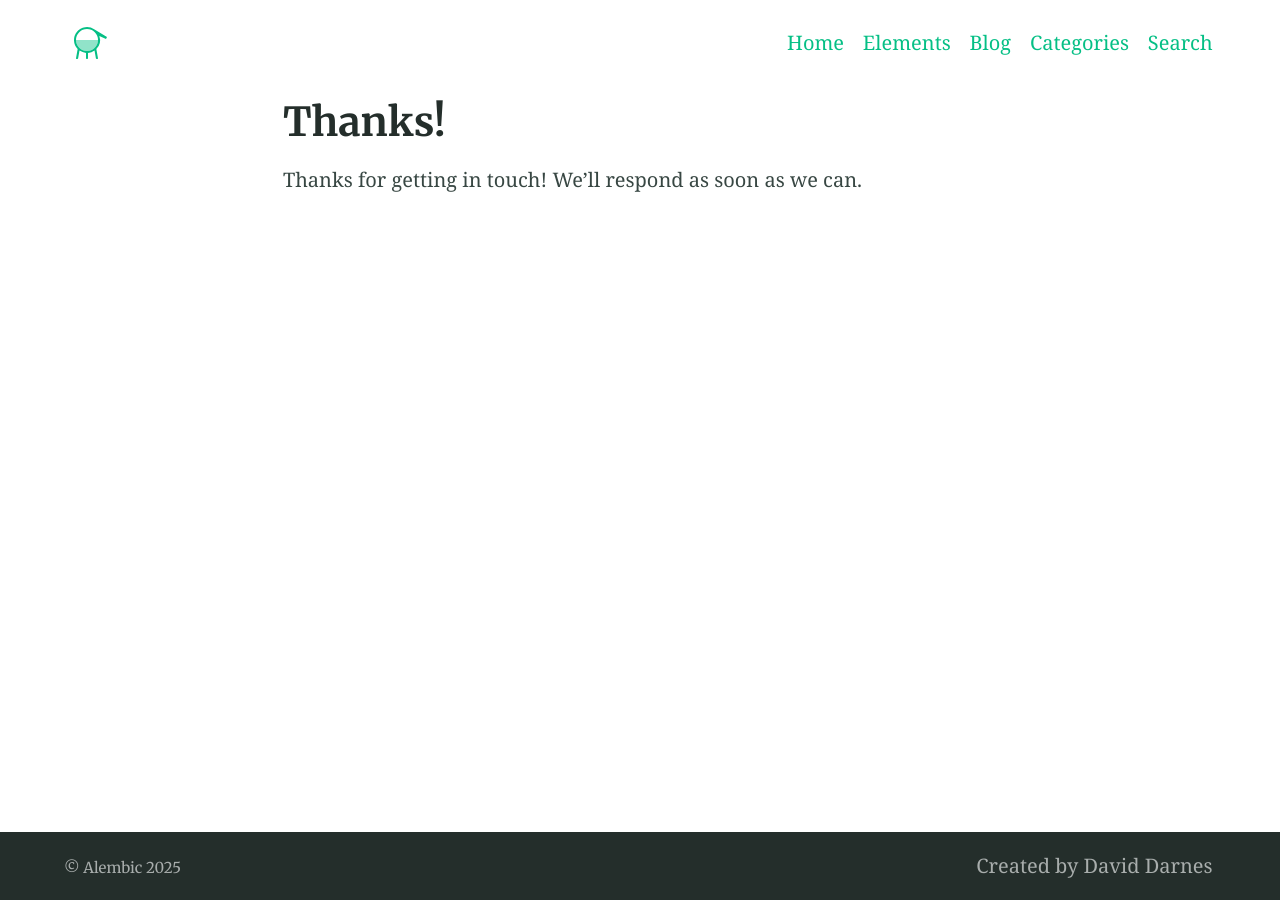
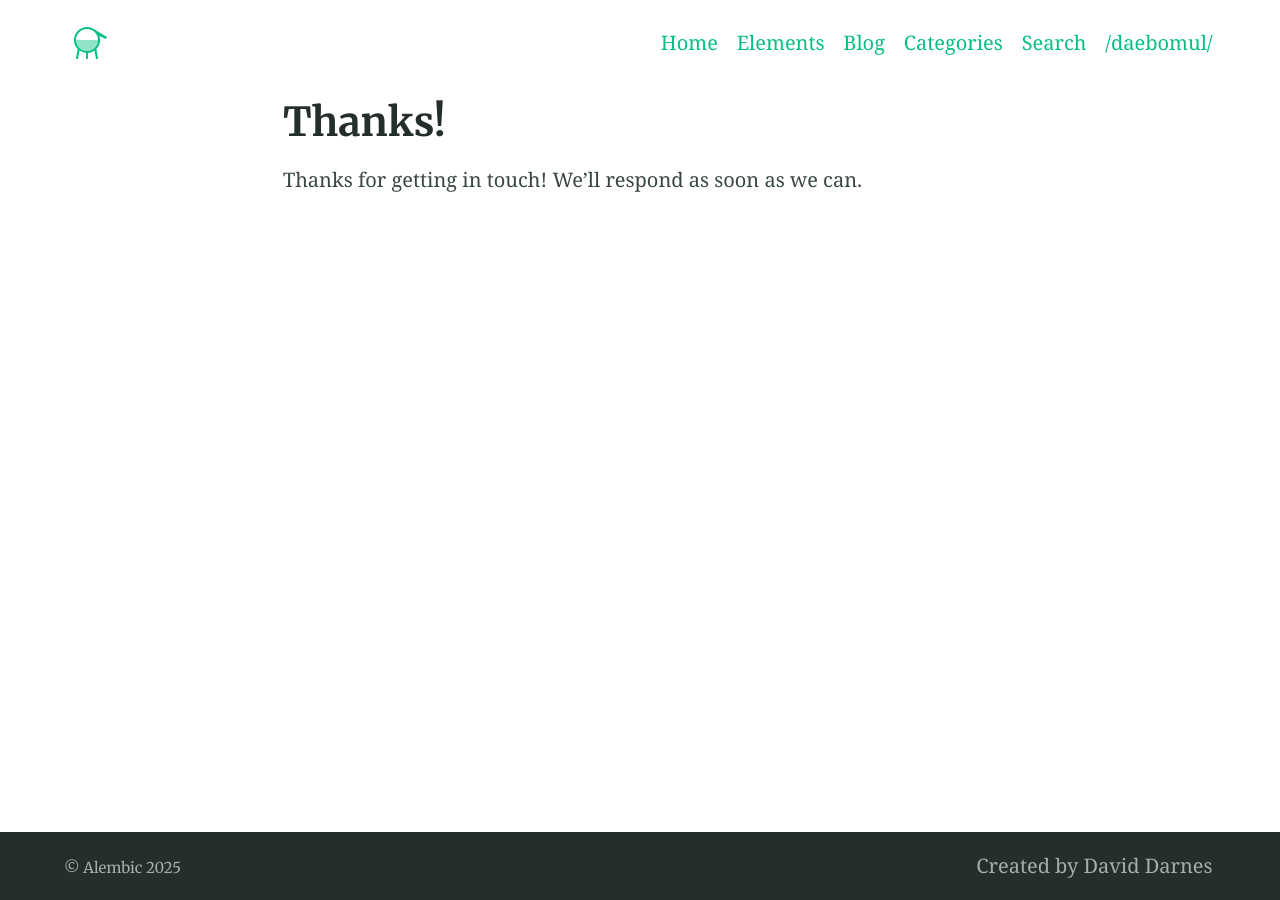
Before and after one commit to aoperat/aoperat.github.io, a Jekyll site: the page built from thanks.md, in a window 1280 px wide. Built offline with Jekyll 4.4.1, drawn with Linux system fonts in a browser that asks for light colours.

Commit message:
네비게이션 링크 'Fork Alembic'을 '/daebomul/'로 변경

```diff
--- a/_config.yml
+++ b/_config.yml
@@ -131,8 +131,8 @@ navigation_header:
   url: /categories/
 - title: Search
   url: /search/
-# - title: Fork Alembic
-#   url: https://github.com/daviddarnes/alembic
+- title: /daebomul/
+  url: https://aoperat.github.io/daebomul
 
 navigation_footer:
 - title: Created by David Darnes
```
